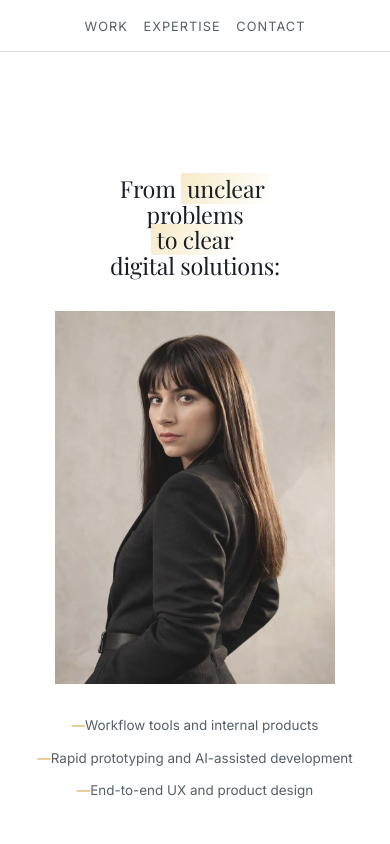
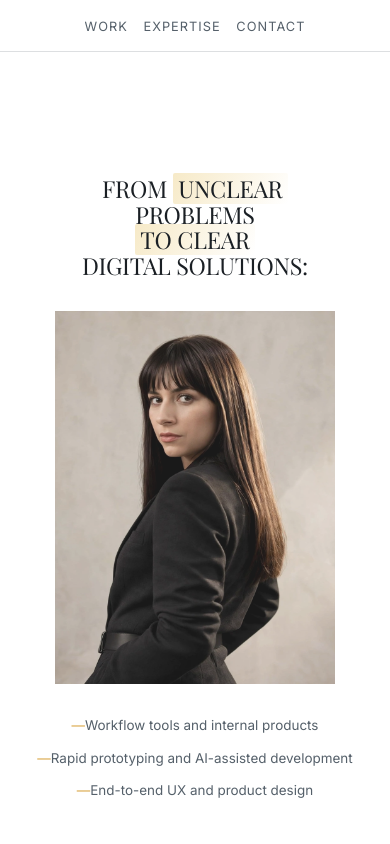
Before and after one commit to Irene2828/porfoliojuly, a Next.js app: page / in a window 390 px wide. Shown: the top 844 px of the page. Built offline with nearby package versions, Linux system fonts and the light colour scheme; no server answers; the database is empty; a web font is replaced by a local one.

Commit message:
Headline uppercase again, move tagline 50% closer to image and align right

```diff
--- a/src/app/components/Hero.css
+++ b/src/app/components/Hero.css
@@ -144,9 +144,12 @@
   -webkit-background-clip: initial;
   -webkit-text-fill-color: #1a1f24; /* almost black */
   color: #1a1f24;
+  text-transform: uppercase; /* uppercase statement */
   letter-spacing: -0.01em;
   font-weight: 400;
   -webkit-font-smoothing: antialiased;
+  -webkit-text-stroke: 0px transparent !important;
+  text-stroke: 0px transparent !important;
 }
 
 .highlight-gold {
@@ -481,6 +484,8 @@
     -webkit-text-fill-color: #1a1f24 !important; /* force solid near-black */
     color: #1a1f24 !important;
     opacity: 1 !important;
+    -webkit-text-stroke: 0px transparent !important;
+    text-stroke: 0px transparent !important;
   }
 
   .hero-name-eyebrow {
@@ -844,9 +849,9 @@
 
 .hero-image-tagline-stacked {
   position: absolute;
-  bottom: -4.8rem; /* positioned under the image wrapper */
-  left: 0; /* aligned to the left edge of the image wrapper */
-  text-align: left;
+  bottom: -2.4rem; /* 50% closer to the image container */
+  right: 0; /* aligned to the right edge of the image wrapper */
+  text-align: right; /* aligned by right */
   z-index: 8;
   font-family: var(--font-sans);
   font-size: clamp(0.62rem, 0.88vw, 0.74rem); /* 20% smaller text size */
```
